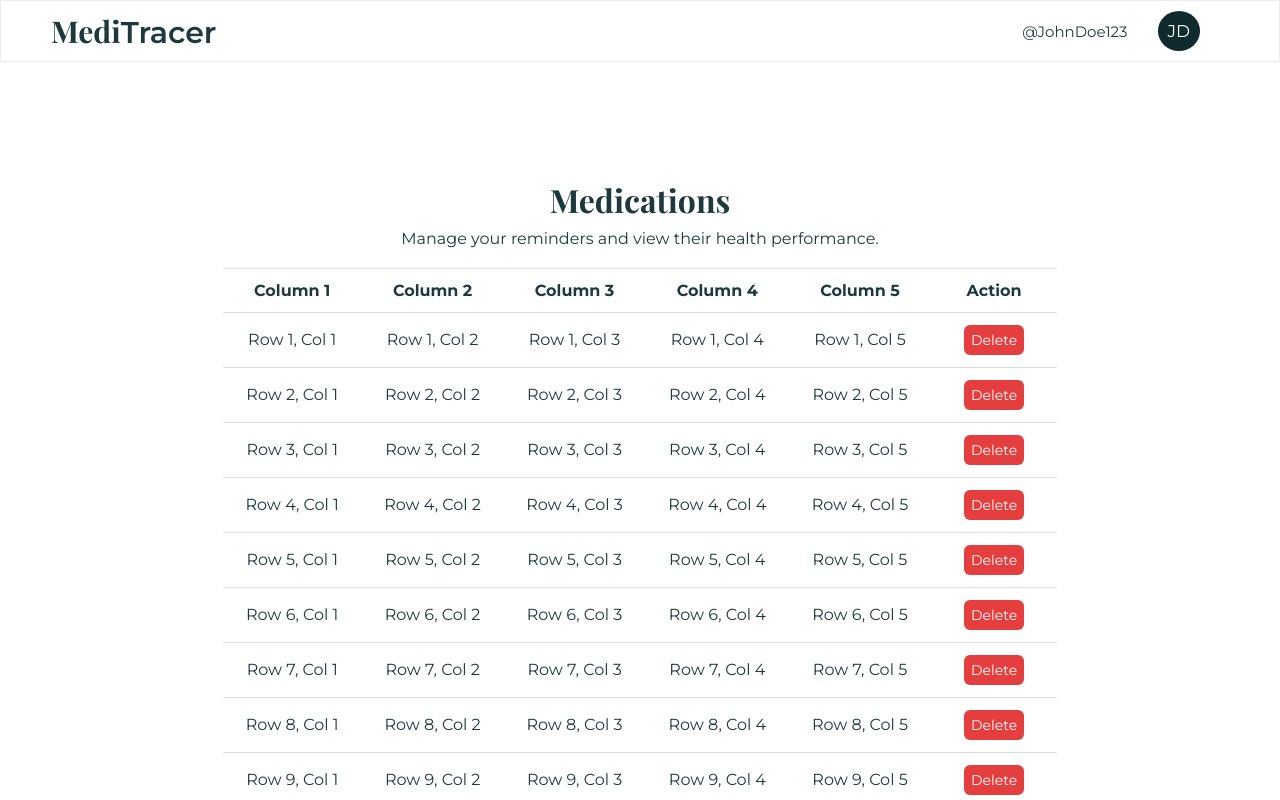
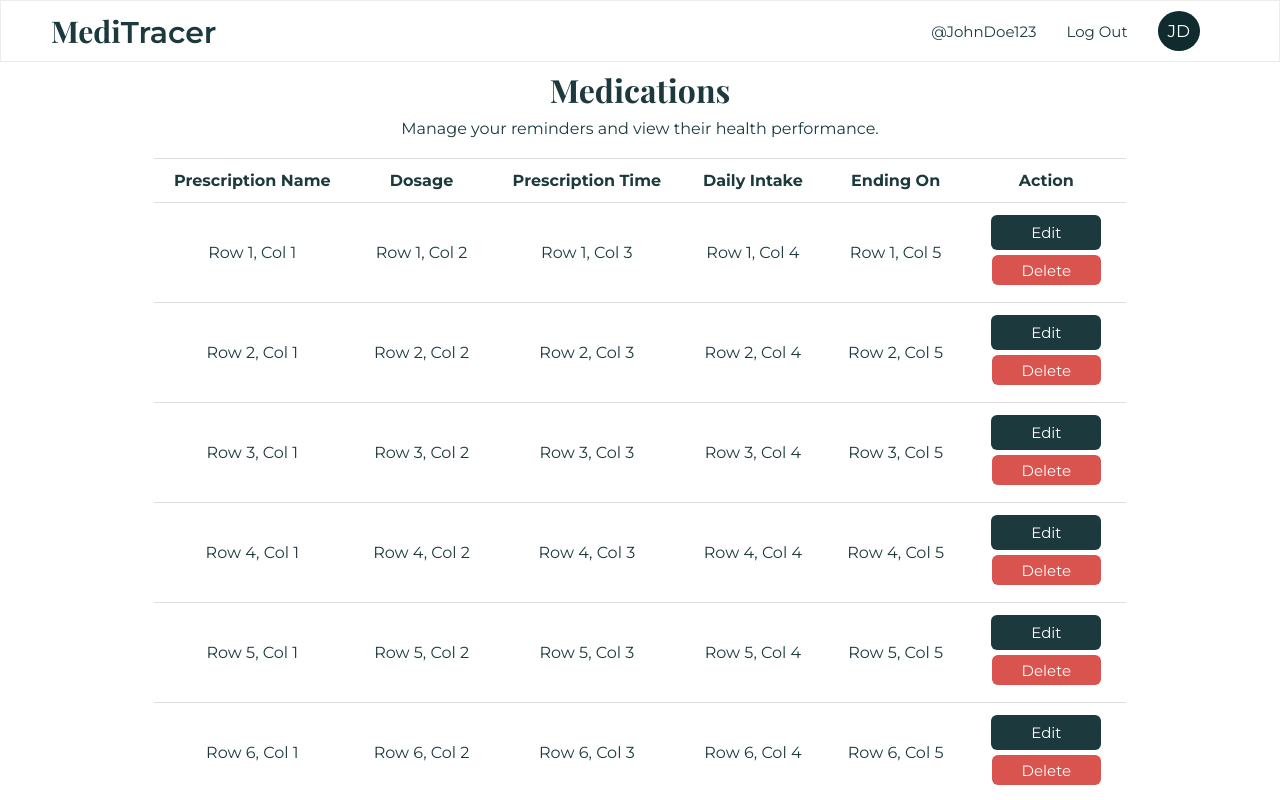
Before and after one commit to AlexUdeogu/MediTracer, a React (Vite) app in the folder medication-tracer/: page / in a window 1280 px wide. Shown: the top 800 px of the page. Built offline with nearby package versions, Linux system fonts and the light colour scheme.

Commit message:
After work commit

```diff
--- a/medication-tracer/src/App.jsx
+++ b/medication-tracer/src/App.jsx
@@ -17,6 +17,8 @@ function App() {
       <Route path="/sign-up" element={<Signup/>}/>
       <Route path="/log-in" element={<Login/>}/>
       <Route path="/main-app" element={<Mainapp/>}/>
+      <Route path="/med-page" element={<Medpage/>}/>
+
 
     </Routes>
     </>
--- a/medication-tracer/src/Pages/Mainapp/Mainapp.jsx
+++ b/medication-tracer/src/Pages/Mainapp/Mainapp.jsx
@@ -16,6 +16,7 @@ export const Mainapp = () => {
         <nav>
             <a href='#' className='logo'> Medi<span className='logo-half'>Tracer</span></a>
             <ul>
+                <li><Link to="/med-page"><a href="#service"> Back To Summary</a></Link></li>
                 <li><a href="#service">@JohnDoe123</a></li>
                 <li><a href="#"> <botton type="submit" className="item-container" > JD </botton></a></li>
             </ul>
@@ -23,7 +24,7 @@ export const Mainapp = () => {
       <div className="login-page">
         <div className="login-container">
           <form className="login-form">
-            <h2 className="login-title">Reminder VI</h2>
+            <h2 className="login-title">Reminder</h2>
 
             <div className="name-fields">
               <div className="login-form-group">
@@ -60,7 +61,7 @@ export const Mainapp = () => {
                 />
               </div>
               <div className="login-form-group">
-                <label htmlFor="dosage" className="login-form-label">Dosage:</label>
+                <label htmlFor="dosage" className="login-form-label">Daily Intake:</label>
                 <select className="login-form-input" id="dosage">
                   <option value="1">1x Daily</option>
                   <option value="2">2x Daily</option>
--- a/medication-tracer/src/Pages/MedPage/medpage.css
+++ b/medication-tracer/src/Pages/MedPage/medpage.css
@@ -5,7 +5,6 @@ nav {
     background-color: rgb(255, 255, 255);
     width: 100%;
 }
-
 
 nav ul {
     padding-right: 5%;
@@ -33,20 +32,18 @@ nav ul li a {
     color: #1C3A3E;
 }
 
-
 /* Centering .mainpage content */
 .mainpage {
     display: flex;
-    padding-top: 15vw;
+    margin-top: 0.5%;
     flex-direction: column;
     align-items: center;
     color: #1C3A3E;
-
     justify-content: center;
-    height: 98vh;
     text-align: center;
 }
-.mainpage-head{
+
+.mainpage-head {
     color: #1C3A3E;
     font-family: 'Playfair Display', serif;
 }
@@ -85,51 +82,63 @@ p {
 
 .nowrap {
     white-space: nowrap;
-  }
+}
 
-
-.item-container-button{
+.item-container-button {
     margin: 20px;
-
 }
 
 .item-container-main {
-    height: 40px;
     padding: 8px 40px;
-    width: 70%;
+    white-space: nowrap;
     border-radius: 6px;
     border: none;
-    background:  #1C3A3E;
+    background: #1C3A3E;
     color: var(--button-text);
-    font-size: 17px;
+    font-size: 15px;
     transition: background-color 0.3s ease;
-  }
+}
 
-  .item-container-main:hover {
+.item-container-main:hover {
     background: #152a2e;
-  }
+}
+
+.item-container-main-2 {
+    padding: 8px 40px;
+    white-space: nowrap;
+    border-radius: 6px;
+    border: none;
+    background: #1C3A3E;
+    color: var(--button-text);
+    font-size: 15px;
+    transition: background-color 0.3s ease;
+}
+
+.item-container-main-2:hover {
+    background: #152a2e;
+}
 
 /* Styles for the delete button */
-/* Styles for the delete button */
-.med-table button {
+.med-table .item-container-delete {
     height: 30px; /* Reduced button height */
-    padding: 4px 20px; /* Reduced padding */
+    padding: 8px 30px;
     border-radius: 6px;
     border: none;
-    background: #E53E3E;
+    background: #d9534f; /* Red color for delete button */
     color: white;
-    font-size: 14px; /* Reduced font size */
+    font-size: 15px; /* Reduced font size */
     display: inline-flex; /* Allows vertical centering */
     align-items: center; /* Centers text vertically */
     justify-content: center; /* Centers text horizontally */
     cursor: pointer;
     transition: background-color 0.3s ease;
+    margin: 5px; /* Add some space between buttons */
 }
 
-.med-table button:hover {
-    background: #C53030;
+.med-table .item-container-delete:hover {
+    background: #c9302c; /* Darker red on hover */
 }
 
-.footer-space{
+.footer-space {
     padding: 7%;
 }
--- a/medication-tracer/src/Pages/MedPage/medpage.jsx
+++ b/medication-tracer/src/Pages/MedPage/medpage.jsx
@@ -1,7 +1,6 @@
 import React, { useState } from 'react';
 import './medpage.css';
 import { Link } from "react-router-dom";
-
 
 const Medpage = () => {
   const [rows, setRows] = useState(Array.from({ length: 10 }, (_, rowIndex) => rowIndex + 1));
@@ -10,13 +9,19 @@ const Medpage = () => {
     setRows(rows.filter((_, rowIndex) => rowIndex !== index));
   };
 
+  const editRow = (index) => {
+    // Add your edit logic here
+    console.log(`Edit row ${index + 1}`);
+  };
+
   return (
     <div className='body-page'>
       <nav>
         <a href='#' className='logo'> Medi<span className='logo-half'>Tracer</span></a>
         <ul>
          <li><a href="#service">@JohnDoe123</a></li>
-                <li><a href="#"> <botton type="submit" className="item-container" > JD </botton></a></li>
+         <li><a href="#service">Log Out</a></li>
+          <li><a href="#"><botton type="submit" className="item-container"> JD </botton></a></li>
         </ul>
       </nav>
       <div className="mainpage">
@@ -28,12 +33,12 @@ const Medpage = () => {
           <table className="med-table">
             <thead>
               <tr>
-                <th>Column 1</th>
-                <th>Column 2</th>
-                <th>Column 3</th>
-                <th>Column 4</th>
-                <th>Column 5</th>
-                <th>Action</th>
+                <th className="nowrap">Prescription Name</th>
+                <th className="nowrap">Dosage</th>
+                <th className="nowrap">Prescription Time</th>
+                <th className="nowrap">Daily Intake</th>
+                <th className="nowrap">Ending On</th>
+                <th className="nowrap">Action</th>
               </tr>
             </thead>
             <tbody>
@@ -45,7 +50,8 @@ const Medpage = () => {
                   <td className="nowrap">Row {index + 1}, Col 4</td>
                   <td className="nowrap">Row {index + 1}, Col 5</td>
                   <td>
-                    <button onClick={() => deleteRow(index)} className="item-container-main">Delete</button>
+                    <button onClick={() => editRow(index)} className="item-container-main">Edit</button>
+                    <button onClick={() => deleteRow(index)} className="item-container-delete">Delete</button>
                   </td>
                 </tr>
               ))}
@@ -53,12 +59,12 @@ const Medpage = () => {
           </table>
         )}
         <div className="item-container-button">
-        <Link Link to="/main-app"><botton type="submit" className="item-container-main" >Add new reminder</botton></Link>
+          <Link to="/main-app">
+            <button type="submit" className="item-container-main">Add new reminder</button>
+          </Link>
         </div>
       </div>
-      <div className="footer-space">
-
-      </div>
+      <div className="footer-space"></div>
     </div>
   );
 };
```
Lines whose indentation alone changed are shown as unchanged.
